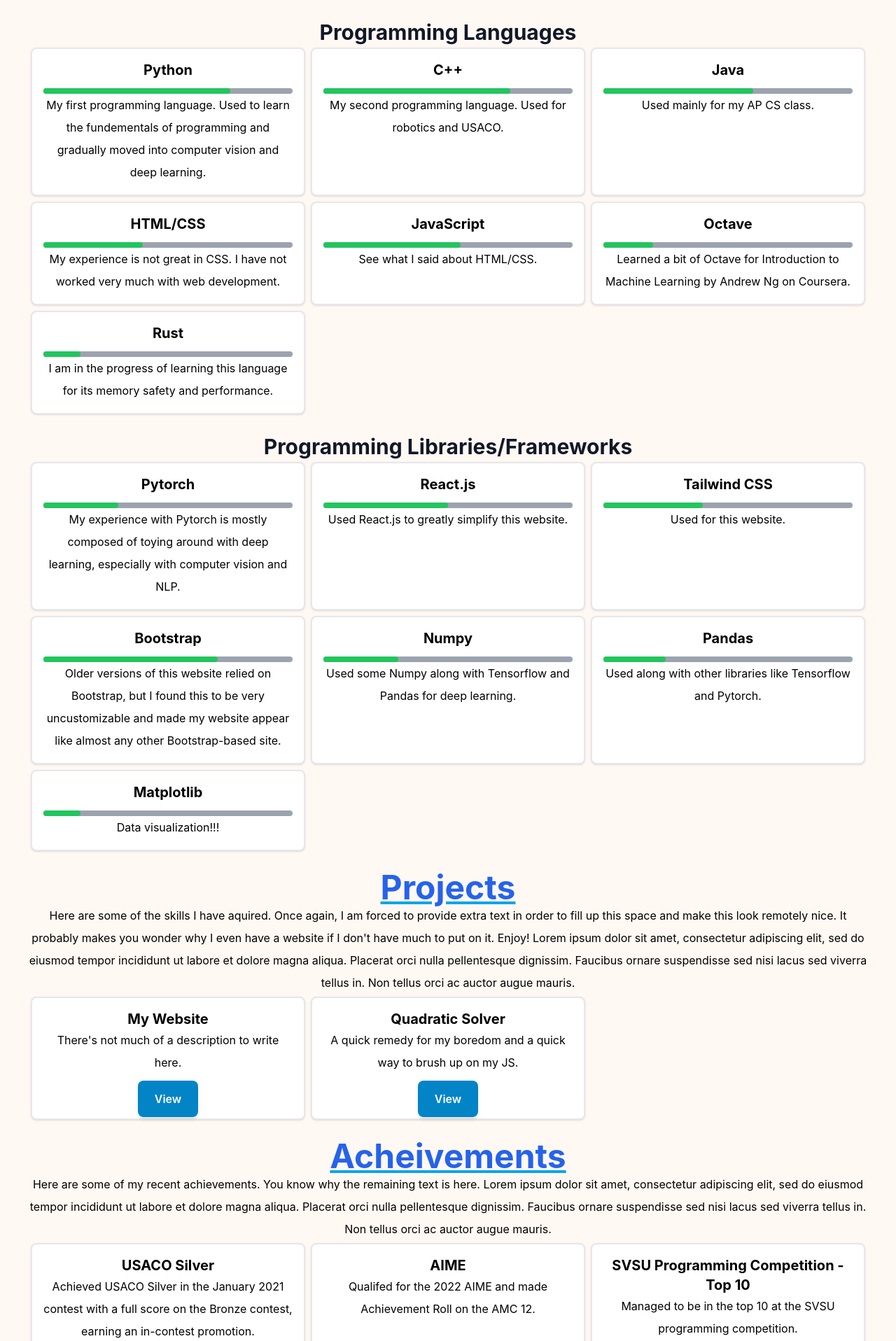
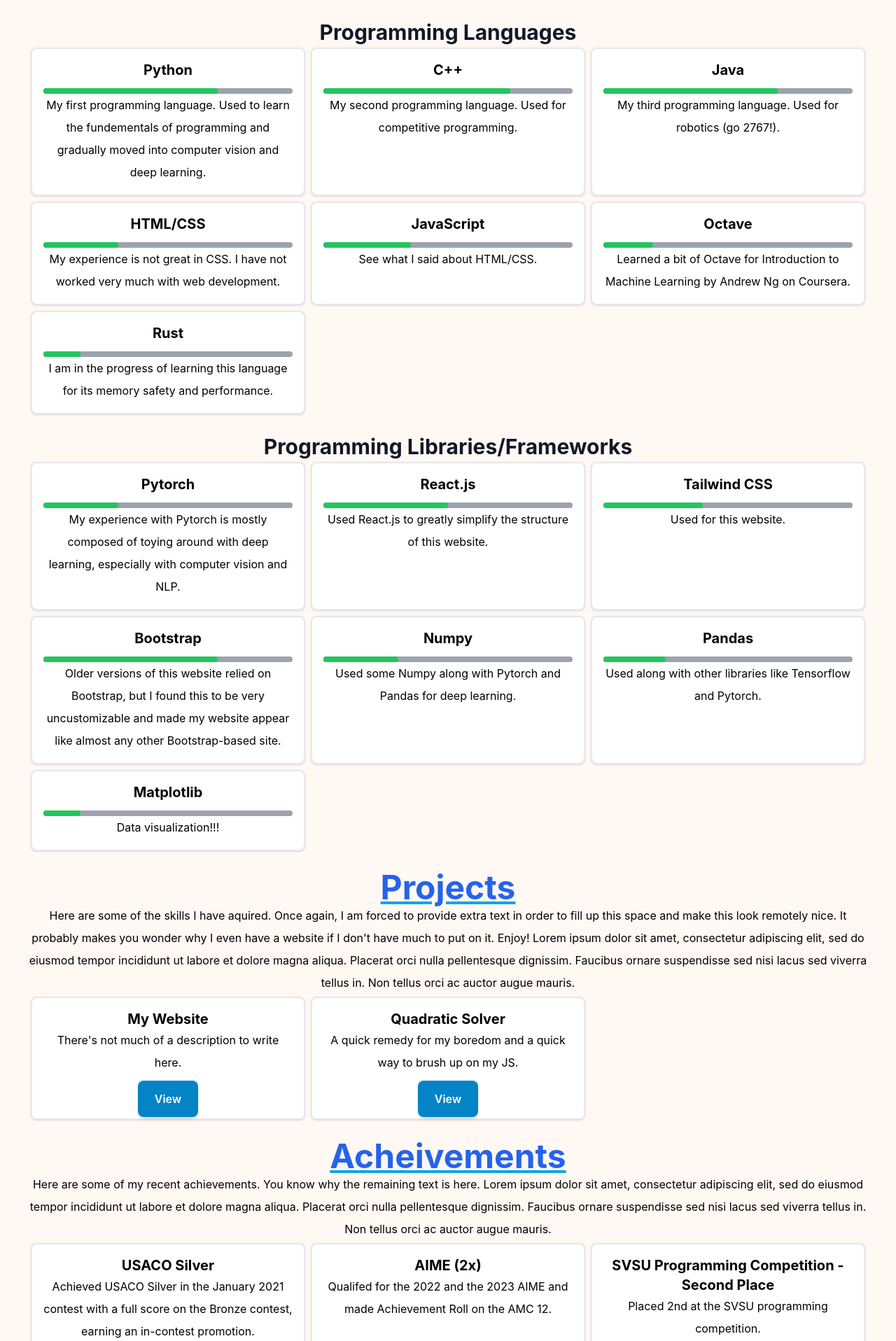
Before and after one commit to ds12a/ds12a.github.io, a React (Create React App) app in the folder ds12a/: page / in a window 1280 px wide. Shown: the part 1424-3340 px from the top of the page at 70% size. Built offline with nearby package versions, Linux system fonts and the light colour scheme; the HTML template or start-up script is replaced by a standard one.

Commit message:
Update data.js

```diff
--- a/ds12a/src/data.js
+++ b/ds12a/src/data.js
@@ -7,21 +7,21 @@
 ];
 
 const skillLangs = [
-  {name : "Python", description : "My first programming language. Used to learn the fundementals of programming and gradually moved into computer vision and deep learning.", pct : "75%"},
-  {name : "C++", description : "My second programming language. Used for robotics and USACO.", pct : "75%"},
-  {name : "Java", description : "Used mainly for my AP CS class.", pct : "60%"},
-  {name : "HTML/CSS", description : "My experience is not great in CSS. I have not worked very much with web development.", pct : "40%"},
-  {name : "JavaScript", description : "See what I said about HTML/CSS.", pct : "55%"},
+  {name : "Python", description : "My first programming language. Used to learn the fundementals of programming and gradually moved into computer vision and deep learning.", pct : "70%"},
+  {name : "C++", description : "My second programming language. Used for competitive programming.", pct : "75%"},
+  {name : "Java", description : "My third programming language. Used for robotics (go 2767!).", pct : "70%"},
+  {name : "HTML/CSS", description : "My experience is not great in CSS. I have not worked very much with web development.", pct : "30%"},
+  {name : "JavaScript", description : "See what I said about HTML/CSS.", pct : "35%"},
   {name : "Octave", description : "Learned a bit of Octave for Introduction to Machine Learning by Andrew Ng on Coursera.", pct : "20%"},
   {name : "Rust", description : "I am in the progress of learning this language for its memory safety and performance.", pct : "15%"}
 ];
 
 const skillLibs = [
   {name : "Pytorch", description : "My experience with Pytorch is mostly composed of toying around with deep learning, especially with computer vision and NLP.", pct : "30%"},
-  {name : "React.js", description : "Used React.js to greatly simplify this website.", pct : "50%"},
+  {name : "React.js", description : "Used React.js to greatly simplify the structure of this website.", pct : "50%"},
   {name : "Tailwind CSS", description : "Used for this website.", pct : "40%"},
   {name : "Bootstrap", description : "Older versions of this website relied on Bootstrap, but I found this to be very uncustomizable and made my website appear like almost any other Bootstrap-based site.", pct : "70%"},
-  {name : "Numpy", description : "Used some Numpy along with Tensorflow and Pandas for deep learning.", pct : "30%"},
+  {name : "Numpy", description : "Used some Numpy along with Pytorch and Pandas for deep learning.", pct : "30%"},
   {name : "Pandas", description : "Used along with other libraries like Tensorflow and Pytorch.", pct : "25%"},
   {name : "Matplotlib", description : "Data visualization!!!", pct : "15%"}
 ];
@@ -33,8 +33,8 @@
 
 const achievements = [
   {name : "USACO Silver", description : "Achieved USACO Silver in the January 2021 contest with a full score on the Bronze contest, earning an in-contest promotion."},
-  {name : "AIME", description : "Qualifed for the 2022 AIME and made Achievement Roll on the AMC 12."},
-  {name : "SVSU Programming Competition - Top 10", description : "Managed to be in the top 10 at the SVSU programming competition."},
+  {name : "AIME (2x)", description : "Qualifed for the 2022 and the 2023 AIME and made Achievement Roll on the AMC 12."},
+  {name : "SVSU Programming Competition - Second Place", description : "Placed 2nd at the SVSU programming competition."},
   {name : "Mid-Michigan Math Olympiad - 2nd place", description : "Took 2nd at the Mid-Michigan Math Olympiad."},
 ];
 
```
